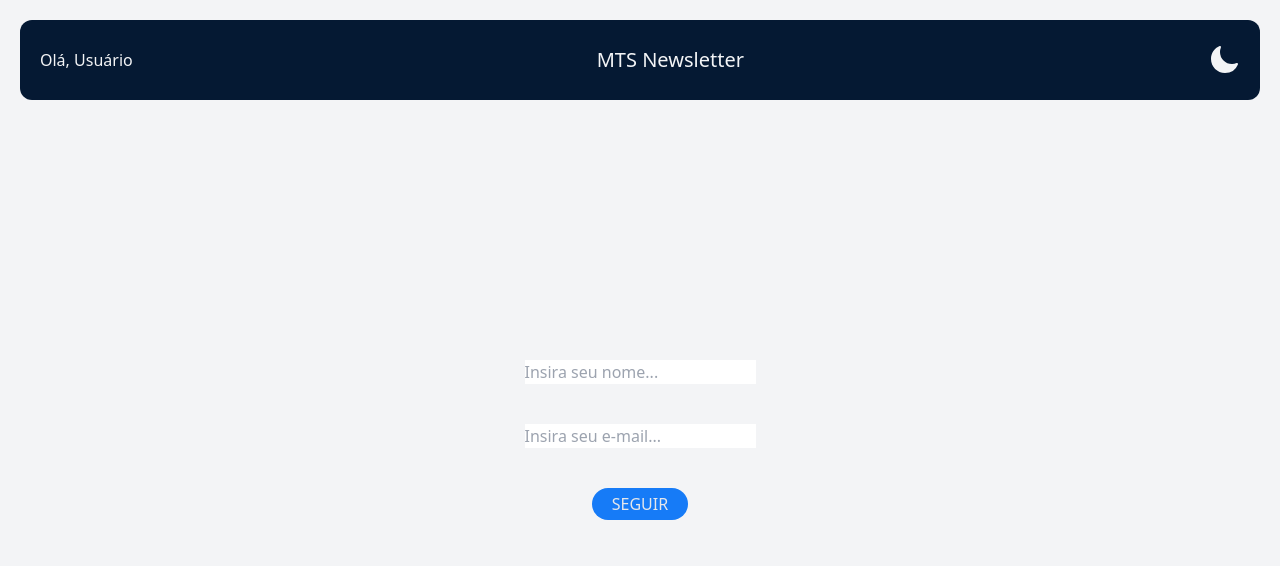
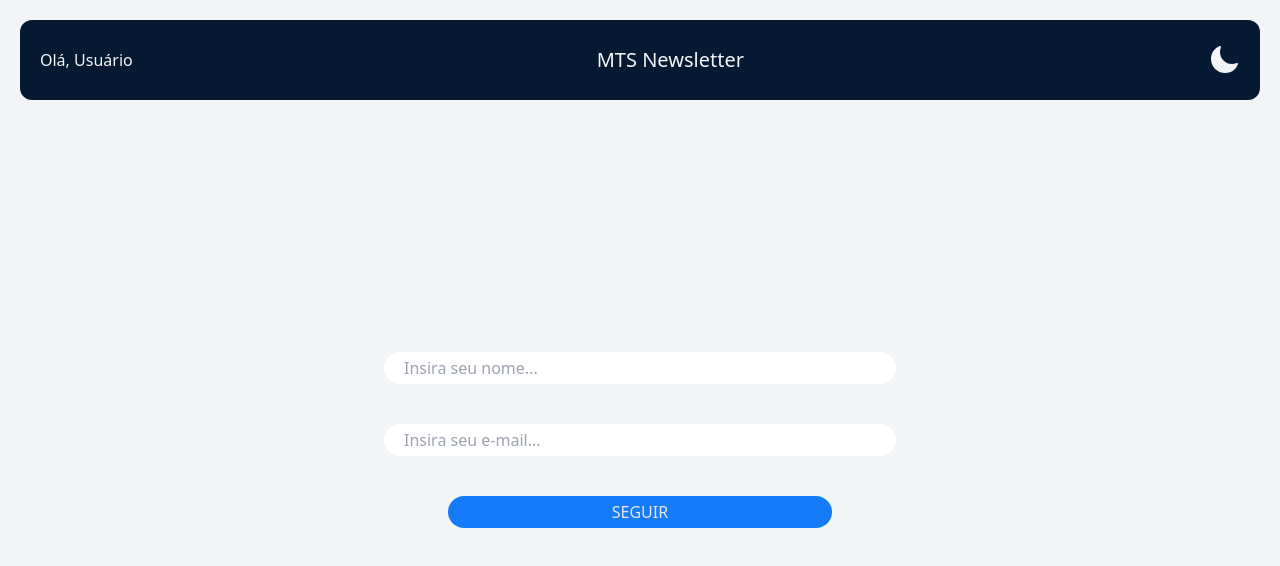
Before and after one commit to mtstechnologies/newsletter-vite, a React (Vite) app: page / in a window 1280 px wide. Shown: the top 566 px of the page. Built offline with nearby package versions, Linux system fonts and the light colour scheme.

Commit message:
Input stylized

```diff
--- a/src/components/Form/Form.jsx
+++ b/src/components/Form/Form.jsx
@@ -10,13 +10,21 @@ const Form = ({ onSubmit }) => {
   return (
     <form
       onSubmit={safeSubmit}
-      className="h-full flex flex-col items-center justify-center gap-10 -mt-20"
+      className="h-full flex flex-col items-center justify-center gap-10 -mt-20  mx-5"
     >
-      <input type="text" placeholder="Insira seu nome..." />
-      <input type="email" placeholder="Insira seu e-mail..." />
+      <input
+        type="text"
+        className="py-1 px-5 w-full max-w-lg dark:bg-dark-200 text-dark-200 dark:text-gray-200 rounded-full outline-none"
+        placeholder="Insira seu nome..."
+      />
+      <input
+        type="email"
+        className="py-1 px-5 w-full max-w-lg dark:bg-dark-200 text-dark-200 dark:text-gray-200 rounded-full outline-none"
+        placeholder="Insira seu e-mail..."
+      />
       <button
         type="submit"
-        className="py-1 px-5 bg-alura-100 dark:bg-dark-200 rounded-full text-gray-200 uppercase"
+        className="py-1 px-5 w-full max-w-sm bg-alura-100 dark:bg-dark-200 rounded-full text-gray-200 uppercase"
       >
         Seguir
       </button>
```
